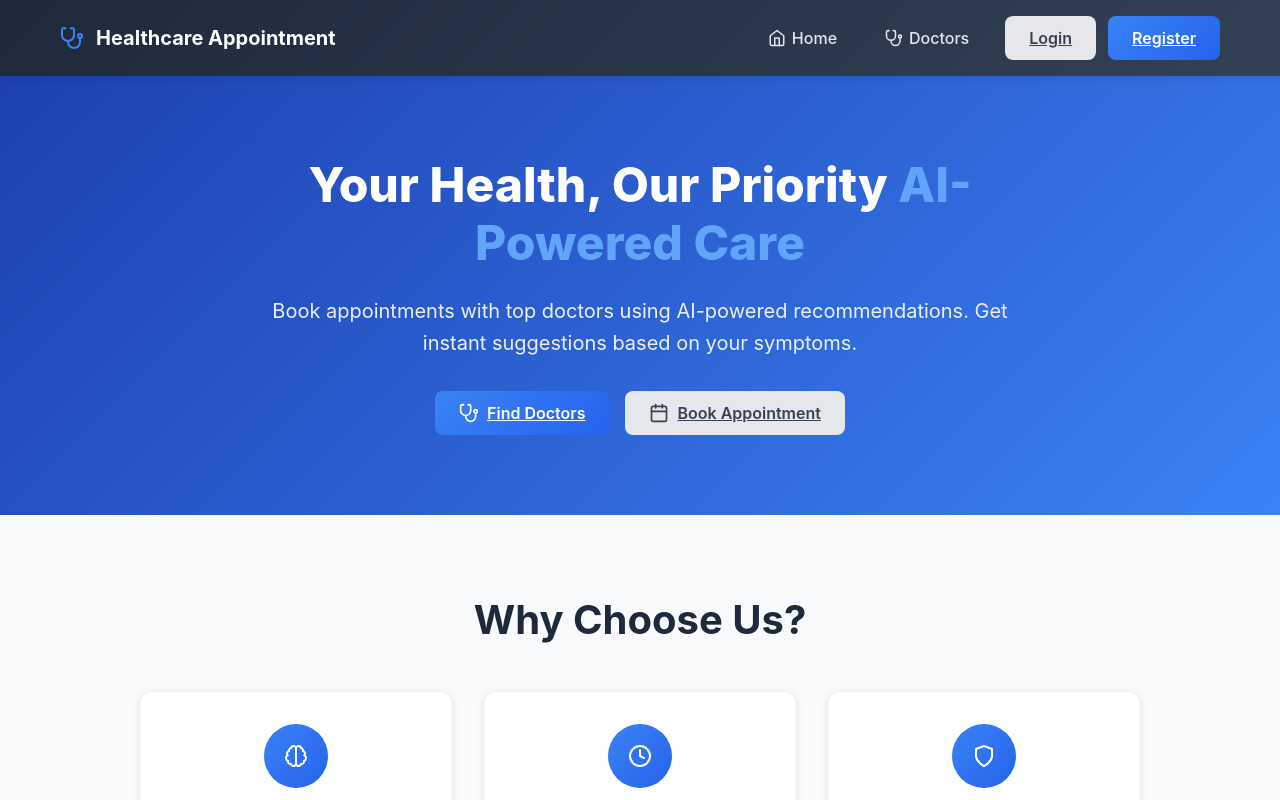
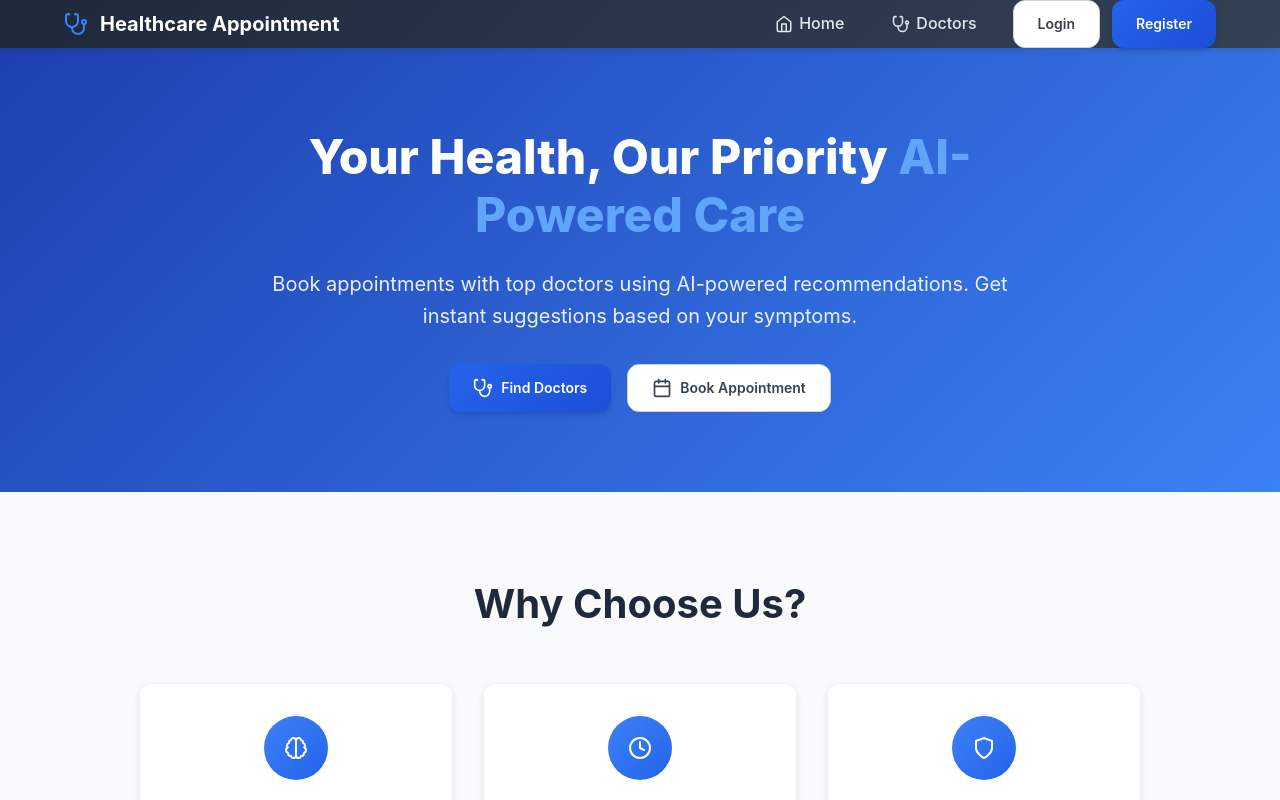
Before and after one commit to prag-desh/healthcare-frontend, a React (Create React App) app: page / in a window 1280 px wide. Shown: the top 800 px of the page. Built offline with nearby package versions, Linux system fonts and the light colour scheme; no server answers; the HTML template or start-up script is replaced by a standard one.

Commit message:
Update App.css
code upgrade

```diff
--- a/src/App.css
+++ b/src/App.css
@@ -1,111 +1,518 @@
+/* Modern Design System Variables */
+:root {
+  /* Colors */
+  --primary-50: #eff6ff;
+  --primary-100: #dbeafe;
+  --primary-500: #3b82f6;
+  --primary-600: #2563eb;
+  --primary-700: #1d4ed8;
+  --primary-900: #1e3a8a;
+
+  --success-50: #f0fdf4;
+  --success-500: #22c55e;
+  --success-600: #16a34a;
+
+  --warning-50: #fffbeb;
+  --warning-500: #f59e0b;
+  --warning-600: #d97706;
+
+  --error-50: #fef2f2;
+  --error-500: #ef4444;
+  --error-600: #dc2626;
+
+  --gray-50: #f9fafb;
+  --gray-100: #f3f4f6;
+  --gray-200: #e5e7eb;
+  --gray-300: #d1d5db;
+  --gray-400: #9ca3af;
+  --gray-500: #6b7280;
+  --gray-600: #4b5563;
+  --gray-700: #374151;
+  --gray-800: #1f2937;
+  --gray-900: #111827;
+
+  /* Typography */
+  --font-sans: 'Inter', -apple-system, BlinkMacSystemFont, 'Segoe UI', sans-serif;
+  --font-display: 'Cal Sans', 'Inter', sans-serif;
+
+  /* Spacing */
+  --space-1: 0.25rem;
+  --space-2: 0.5rem;
+  --space-3: 0.75rem;
+  --space-4: 1rem;
+  --space-6: 1.5rem;
+  --space-8: 2rem;
+  --space-12: 3rem;
+  --space-16: 4rem;
+
+  /* Border Radius */
+  --radius-sm: 0.375rem;
+  --radius-md: 0.5rem;
+  --radius-lg: 0.75rem;
+  --radius-xl: 1rem;
+  --radius-2xl: 1.5rem;
+
+  /* Shadows */
+  --shadow-sm: 0 1px 2px 0 rgb(0 0 0 / 0.05);
+  --shadow-md: 0 4px 6px -1px rgb(0 0 0 / 0.1), 0 2px 4px -2px rgb(0 0 0 / 0.1);
+  --shadow-lg: 0 10px 15px -3px rgb(0 0 0 / 0.1), 0 4px 6px -4px rgb(0 0 0 / 0.1);
+  --shadow-xl: 0 20px 25px -5px rgb(0 0 0 / 0.1), 0 8px 10px -6px rgb(0 0 0 / 0.1);
+
+  /* Transitions */
+  --transition-fast: 0.15s ease-in-out;
+  --transition-medium: 0.3s ease-in-out;
+  --transition-slow: 0.5s ease-in-out;
+}
+
+/* Modern Reset & Base Styles */
 .App {
   min-height: 100vh;
   display: flex;
   flex-direction: column;
+  font-family: var(--font-sans);
+  color: var(--gray-900);
+  background: var(--gray-50);
+  line-height: 1.6;
 }
 
-/* Global Button Styles */
+/* Advanced Button System */
 .btn {
-  padding: 12px 24px;
-  border: none;
-  border-radius: 8px;
-  font-size: 1rem;
-  font-weight: 600;
-  cursor: pointer;
-  transition: all 0.3s ease;
   display: inline-flex;
   align-items: center;
-  gap: 8px;
+  justify-content: center;
+  gap: var(--space-2);
+  padding: var(--space-3) var(--space-6);
+  border: none;
+  border-radius: var(--radius-lg);
+  font-size: 0.875rem;
+  font-weight: 600;
+  font-family: var(--font-sans);
+  text-decoration: none;
+  cursor: pointer;
+  transition: all var(--transition-medium);
+  position: relative;
+  overflow: hidden;
+  white-space: nowrap;
+  user-select: none;
+  outline: none;
+}
+
+.btn:focus-visible {
+  outline: 2px solid var(--primary-500);
+  outline-offset: 2px;
 }
 
 .btn-primary {
-  background: linear-gradient(135deg, #3b82f6 0%, #2563eb 100%);
+  background: linear-gradient(135deg, var(--primary-600), var(--primary-700));
   color: white;
+  box-shadow: var(--shadow-md);
 }
 
-.btn-primary:hover {
-  background: linear-gradient(135deg, #2563eb 0%, #1d4ed8 100%);
-  transform: translateY(-2px);
-  box-shadow: 0 4px 12px rgba(37, 99, 235, 0.4);
+.btn-primary:hover:not(:disabled) {
+  background: linear-gradient(135deg, var(--primary-700), var(--primary-900));
+  box-shadow: var(--shadow-lg);
+  transform: translateY(-1px);
 }
 
 .btn-secondary {
-  background-color: #e5e7eb;
-  color: #374151;
+  background: white;
+  color: var(--gray-700);
+  border: 1px solid var(--gray-300);
+  box-shadow: var(--shadow-sm);
 }
 
-.btn-secondary:hover {
-  background-color: #d1d5db;
+.btn-secondary:hover:not(:disabled) {
+  background: var(--gray-50);
+  border-color: var(--gray-400);
+  box-shadow: var(--shadow-md);
+}
+
+.btn-success {
+  background: linear-gradient(135deg, var(--success-500), var(--success-600));
+  color: white;
+  box-shadow: var(--shadow-md);
+}
+
+.btn-success:hover:not(:disabled) {
+  filter: brightness(110%);
+  transform: translateY(-1px);
+}
+
+.btn-warning {
+  background: linear-gradient(135deg, var(--warning-500), var(--warning-600));
+  color: white;
+  box-shadow: var(--shadow-md);
+}
+
+.btn-error {
+  background: linear-gradient(135deg, var(--error-500), var(--error-600));
+  color: white;
+  box-shadow: var(--shadow-md);
+}
+
+.btn-ghost {
+  background: transparent;
+  color: var(--gray-600);
+  border: 1px solid transparent;
+}
+
+.btn-ghost:hover:not(:disabled) {
+  background: var(--gray-100);
+  color: var(--gray-900);
+}
+
+/* Button Sizes */
+.btn-sm {
+  padding: var(--space-2) var(--space-4);
+  font-size: 0.75rem;
+}
+
+.btn-lg {
+  padding: var(--space-4) var(--space-8);
+  font-size: 1rem;
+  border-radius: var(--radius-xl);
+}
+
+.btn-xl {
+  padding: var(--space-6) var(--space-12);
+  font-size: 1.125rem;
+  border-radius: var(--radius-xl);
+}
+
+.btn-full {
+  width: 100%;
 }
 
 .btn:disabled {
-  opacity: 0.6;
+  opacity: 0.5;
   cursor: not-allowed;
-  transform: none;
+  transform: none !important;
 }
 
-/* Form Styles */
+/* Loading Button Animation */
+.btn-loading {
+  pointer-events: none;
+}
+
+.btn-loading::before {
+  content: '';
+  position: absolute;
+  inset: 0;
+  background: inherit;
+  border-radius: inherit;
+  opacity: 0.8;
+}
+
+/* Modern Form System */
 .form-group {
-  margin-bottom: 20px;
+  margin-bottom: var(--space-6);
 }
 
 .form-label {
   display: block;
-  margin-bottom: 8px;
+  margin-bottom: var(--space-2);
+  font-size: 0.875rem;
   font-weight: 600;
-  color: #374151;
-  font-size: 0.875rem;
+  color: var(--gray-700);
+  font-family: var(--font-sans);
 }
 
 .form-input,
 .form-select,
 .form-textarea {
   width: 100%;
-  padding: 12px;
-  border: 2px solid #e5e7eb;
-  border-radius: 8px;
-  font-size: 1rem;
-  transition: all 0.2s ease;
+  padding: var(--space-3) var(--space-4);
+  border: 1px solid var(--gray-300);
+  border-radius: var(--radius-lg);
+  font-size: 0.875rem;
+  font-family: var(--font-sans);
+  background: white;
+  transition: all var(--transition-medium);
+  outline: none;
 }
 
 .form-input:focus,
 .form-select:focus,
 .form-textarea:focus {
-  outline: none;
-  border-color: #3b82f6;
-  box-shadow: 0 0 0 3px rgba(59, 130, 246, 0.1);
+  border-color: var(--primary-500);
+  box-shadow: 0 0 0 3px rgb(59 130 246 / 0.1);
+}
+
+.form-input:hover,
+.form-select:hover,
+.form-textarea:hover {
+  border-color: var(--gray-400);
 }
 
 .form-textarea {
   resize: vertical;
-  min-height: 100px;
+  min-height: 120px;
 }
 
-/* Loading Spinner */
-@keyframes spin {
-  to {
-    transform: rotate(360deg);
-  }
+.form-error {
+  margin-top: var(--space-2);
+  font-size: 0.75rem;
+  color: var(--error-600);
+}
+
+.form-help {
+  margin-top: var(--space-1);
+  font-size: 0.75rem;
+  color: var(--gray-500);
+}
+
+/* Modern Card System */
+.card {
+  background: white;
+  border-radius: var(--radius-xl);
+  box-shadow: var(--shadow-md);
+  overflow: hidden;
+  transition: all var(--transition-medium);
+}
+
+.card:hover {
+  box-shadow: var(--shadow-lg);
+  transform: translateY(-2px);
+}
+
+.card-header {
+  padding: var(--space-6);
+  border-bottom: 1px solid var(--gray-200);
+}
+
+.card-body {
+  padding: var(--space-6);
+}
+
+.card-footer {
+  padding: var(--space-6);
+  background: var(--gray-50);
+  border-top: 1px solid var(--gray-200);
+}
+
+/* Loading States */
+.loading {
+  opacity: 0.6;
+  pointer-events: none;
 }
 
 .spinner {
   width: 40px;
   height: 40px;
-  border: 4px solid #e5e7eb;
-  border-top: 4px solid #3b82f6;
+  border: 4px solid var(--gray-200);
+  border-top: 4px solid var(--primary-500);
   border-radius: 50%;
   animation: spin 1s linear infinite;
-  margin: 0 auto;
 }
 
-/* Responsive */
-@media (max-width: 768px) {
-  .container {
-    padding: 0 16px;
-  }
+.spinner-sm {
+  width: 20px;
+  height: 20px;
+  border-width: 2px;
+}
 
-  .btn {
-    padding: 10px 20px;
-    font-size: 0.875rem;
+@keyframes spin {
+  0% { transform: rotate(0deg); }
+  100% { transform: rotate(360deg); }
+}
+
+/* Badge System */
+.badge {
+  display: inline-flex;
+  align-items: center;
+  padding: var(--space-1) var(--space-3);
+  border-radius: var(--radius-xl);
+  font-size: 0.75rem;
+  font-weight: 600;
+  text-transform: uppercase;
+  letter-spacing: 0.025em;
+}
+
+.badge-primary {
+  background: var(--primary-100);
+  color: var(--primary-800);
+}
+
+.badge-success {
+  background: var(--success-50);
+  color: var(--success-700);
+}
+
+.badge-warning {
+  background: var(--warning-50);
+  color: var(--warning-700);
+}
+
+.badge-error {
+  background: var(--error-50);
+  color: var(--error-700);
+}
+
+/* Alert System */
+.alert {
+  display: flex;
+  align-items: center;
+  gap: var(--space-3);
+  padding: var(--space-4);
+  border-radius: var(--radius-lg);
+  font-size: 0.875rem;
+  margin-bottom: var(--space-4);
+}
+
+.alert-success {
+  background: var(--success-50);
+  color: var(--success-800);
+  border: 1px solid var(--success-200);
+}
+
+.alert-warning {
+  background: var(--warning-50);
+  color: var(--warning-800);
+  border: 1px solid var(--warning-200);
+}
+
+.alert-error {
+  background: var(--error-50);
+  color: var(--error-800);
+  border: 1px solid var(--error-200);
+}
+
+.alert-info {
+  background: var(--primary-50);
+  color: var(--primary-800);
+  border: 1px solid var(--primary-200);
+}
+
+/* Responsive Grid */
+.grid {
+  display: grid;
+  gap: var(--space-6);
+}
+
+.grid-cols-1 { grid-template-columns: repeat(1, 1fr); }
+.grid-cols-2 { grid-template-columns: repeat(2, 1fr); }
+.grid-cols-3 { grid-template-columns: repeat(3, 1fr); }
+.grid-cols-4 { grid-template-columns: repeat(4, 1fr); }
+
+@media (max-width: 1024px) {
+  .grid-cols-4 { grid-template-columns: repeat(2, 1fr); }
+  .grid-cols-3 { grid-template-columns: repeat(2, 1fr); }
+}
+
+@media (max-width: 640px) {
+  .grid-cols-4,
+  .grid-cols-3,
+  .grid-cols-2 {
+    grid-template-columns: repeat(1, 1fr);
   }
 }
+
+/* Flexbox Utilities */
+.flex { display: flex; }
+.flex-col { flex-direction: column; }
+.flex-wrap { flex-wrap: wrap; }
+.items-center { align-items: center; }
+.items-start { align-items: flex-start; }
+.justify-center { justify-content: center; }
+.justify-between { justify-content: space-between; }
+.justify-start { justify-content: flex-start; }
+
+/* Spacing Utilities */
+.gap-2 { gap: var(--space-2); }
+.gap-4 { gap: var(--space-4); }
+.gap-6 { gap: var(--space-6); }
+.gap-8 { gap: var(--space-8); }
+
+.m-0 { margin: 0; }
+.mb-4 { margin-bottom: var(--space-4); }
+.mb-6 { margin-bottom: var(--space-6); }
+.mt-8 { margin-top: var(--space-8); }
+
+.p-4 { padding: var(--space-4); }
+.p-6 { padding: var(--space-6); }
+.p-8 { padding: var(--space-8); }
+
+/* Text Utilities */
+.text-sm { font-size: 0.875rem; }
+.text-lg { font-size: 1.125rem; }
+.text-xl { font-size: 1.25rem; }
+.text-2xl { font-size: 1.5rem; }
+.text-3xl { font-size: 1.875rem; }
+
+.font-medium { font-weight: 500; }
+.font-semibold { font-weight: 600; }
+.font-bold { font-weight: 700; }
+
+.text-center { text-align: center; }
+.text-gray-600 { color: var(--gray-600); }
+.text-gray-500 { color: var(--gray-500); }
+
+/* Container */
+.container {
+  max-width: 1200px;
+  margin: 0 auto;
+  padding: 0 var(--space-6);
+}
+
+@media (max-width: 640px) {
+  .container {
+    padding: 0 var(--space-4);
+  }
+}
+
+/* Modern Scrollbar */
+::-webkit-scrollbar {
+  width: 8px;
+  height: 8px;
+}
+
+::-webkit-scrollbar-track {
+  background: var(--gray-100);
+}
+
+::-webkit-scrollbar-thumb {
+  background: var(--gray-300);
+  border-radius: var(--radius-lg);
+}
+
+::-webkit-scrollbar-thumb:hover {
+  background: var(--gray-400);
+}
+
+/* Animations */
+@keyframes fadeIn {
+  from { opacity: 0; }
+  to { opacity: 1; }
+}
+
+@keyframes slideUp {
+  from {
+    opacity: 0;
+    transform: translateY(20px);
+  }
+  to {
+    opacity: 1;
+    transform: translateY(0);
+  }
+}
+
+.animate-fade-in {
+  animation: fadeIn var(--transition-medium);
+}
+
+.animate-slide-up {
+  animation: slideUp var(--transition-medium);
+}
+
+/* Focus Styles for Accessibility */
+*:focus-visible {
+  outline: 2px solid var(--primary-500);
+  outline-offset: 2px;
+}
+
+/* Print Styles */
+@media print {
+  .no-print {
+    display: none !important;
+  }
+}
```
